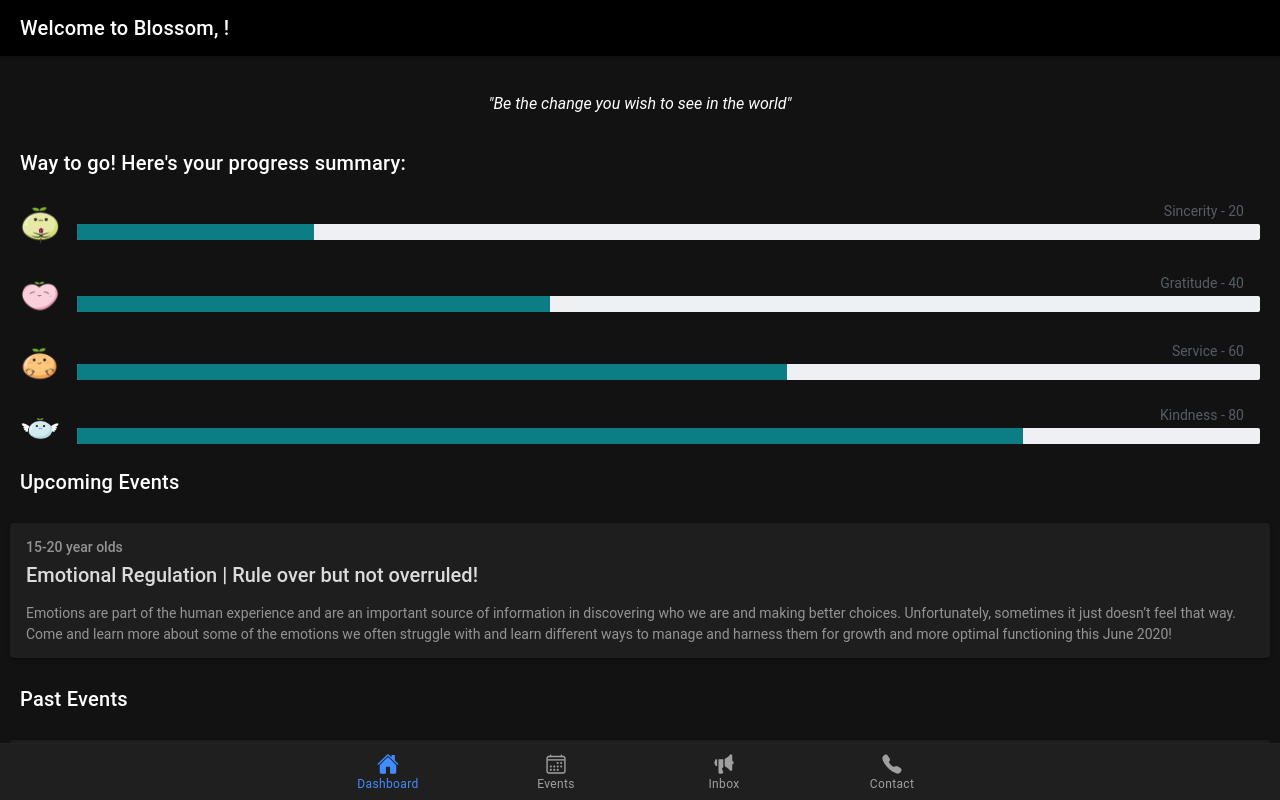
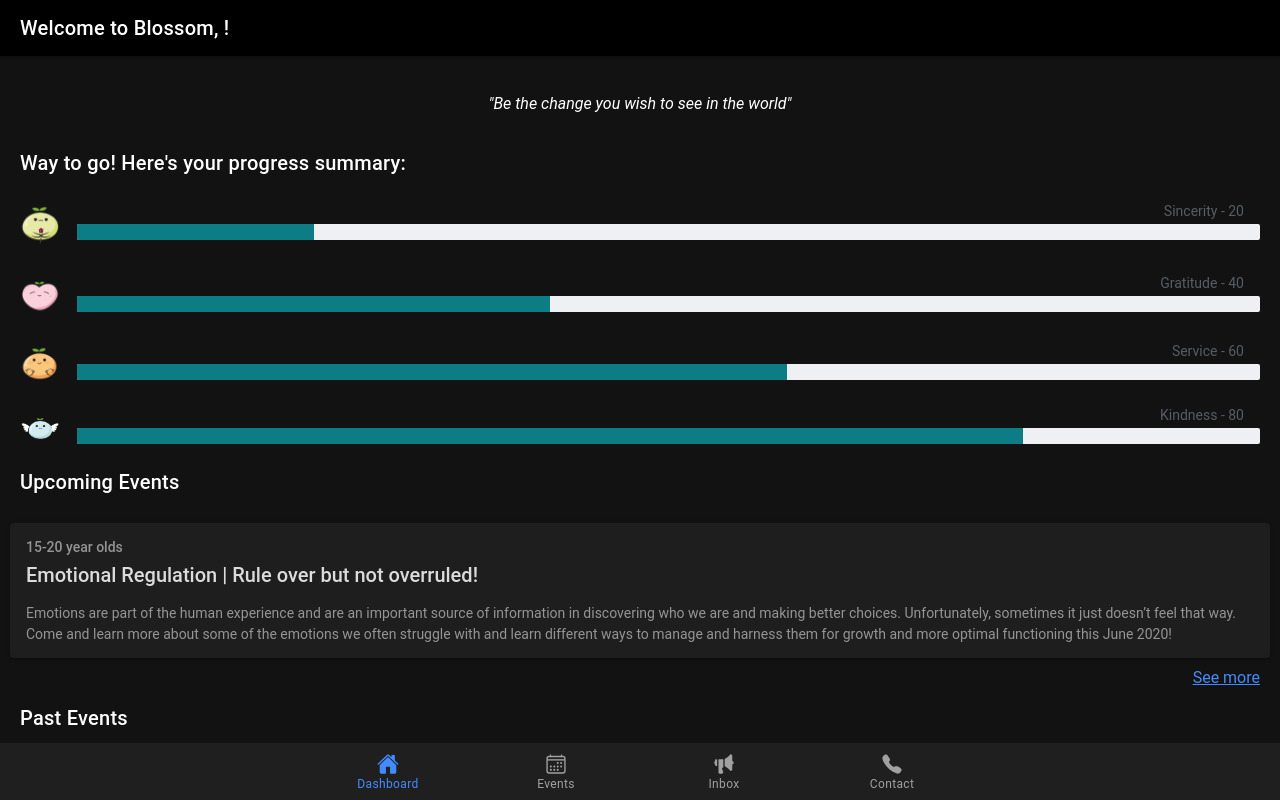
Before and after one commit to cfg2020apac/team-3, a React (Create React App) app in the folder ionic/BWSApp/: page /tabs/mainDashboard in a window 1280 px wide. Built offline with nearby package versions, Linux system fonts and the light colour scheme; no server answers.

Commit message:
Add 'See More' link for past and upcoming events

```diff
--- a/ionic/BWSApp/src/pages/MainDashBoard.styles.tsx
+++ b/ionic/BWSApp/src/pages/MainDashBoard.styles.tsx
@@ -62,3 +62,11 @@ export const DailyQuote = styled.div`
 
 export const ProgressSummaryWrapper = styled.div`
 `
+
+export const SeeMoreTextWrapper = styled.a`
+  padding-right: 20px;
+  display: flex;
+  justify-content: flex-end;
+  text-align: right;
+  cursor: pointer;
+`
--- a/ionic/BWSApp/src/pages/MainDashboard.tsx
+++ b/ionic/BWSApp/src/pages/MainDashboard.tsx
@@ -1,9 +1,9 @@
 import React, { useEffect, useState } from 'react';
 import { IonButton, IonCard, IonCardContent, IonCardHeader, IonCardSubtitle, IonCardTitle, IonContent,
-    IonHeader, IonPage, IonTitle, IonToolbar } from '@ionic/react';
+    IonHeader, IonPage, IonText, IonTitle, IonToolbar } from '@ionic/react';
 import jsPDF from 'jspdf';
 import { ProgressBar, ProgressBarLabel, ProgressBarsWrapper, DailyQuote, ProgressSummaryWrapper,
-    ExportButtonWrapper, ProgressBarWrapper, MascotImageWrapper, ProgressBarSpan  } from './MainDashBoard.styles'
+    ExportButtonWrapper, ProgressBarWrapper, MascotImageWrapper, ProgressBarSpan, SeeMoreTextWrapper  } from './MainDashBoard.styles'
 
 const MainDashboard: React.FC = () => {
   const [points, setPoints] = useState({
@@ -88,6 +88,7 @@ const MainDashboard: React.FC = () => {
             and self-promotion skills of minority & underrepresented groups.
           </IonCardContent>
         </IonCard>
+        <SeeMoreTextWrapper href="/tabs/events">See more</SeeMoreTextWrapper>
       </>
     )
   }
@@ -103,11 +104,13 @@ const MainDashboard: React.FC = () => {
             <IonCardTitle>Emotional Regulation | Rule over but not overruled!</IonCardTitle>
           </IonCardHeader>
           <IonCardContent>
-            Emotions are part of the human experience and are an important source of information in discovering who we are and making better choices.
-            Unfortunately, sometimes it just doesn’t feel that way. Come and learn more about some of the emotions we often struggle with and learn
-            different ways to manage and harness them for growth and more optimal functioning this June 2020!
+            Emotions are part of the human experience and are an important source of information in discovering who we
+            are and making better choices. Unfortunately, sometimes it just doesn’t feel that way. Come and learn more
+            about some of the emotions we often struggle with and learn different ways to manage and harness them for
+            growth and more optimal functioning this June 2020!
           </IonCardContent>
         </IonCard>
+        <SeeMoreTextWrapper href="/tabs/events">See more</SeeMoreTextWrapper>
       </>
     )
   }
```
